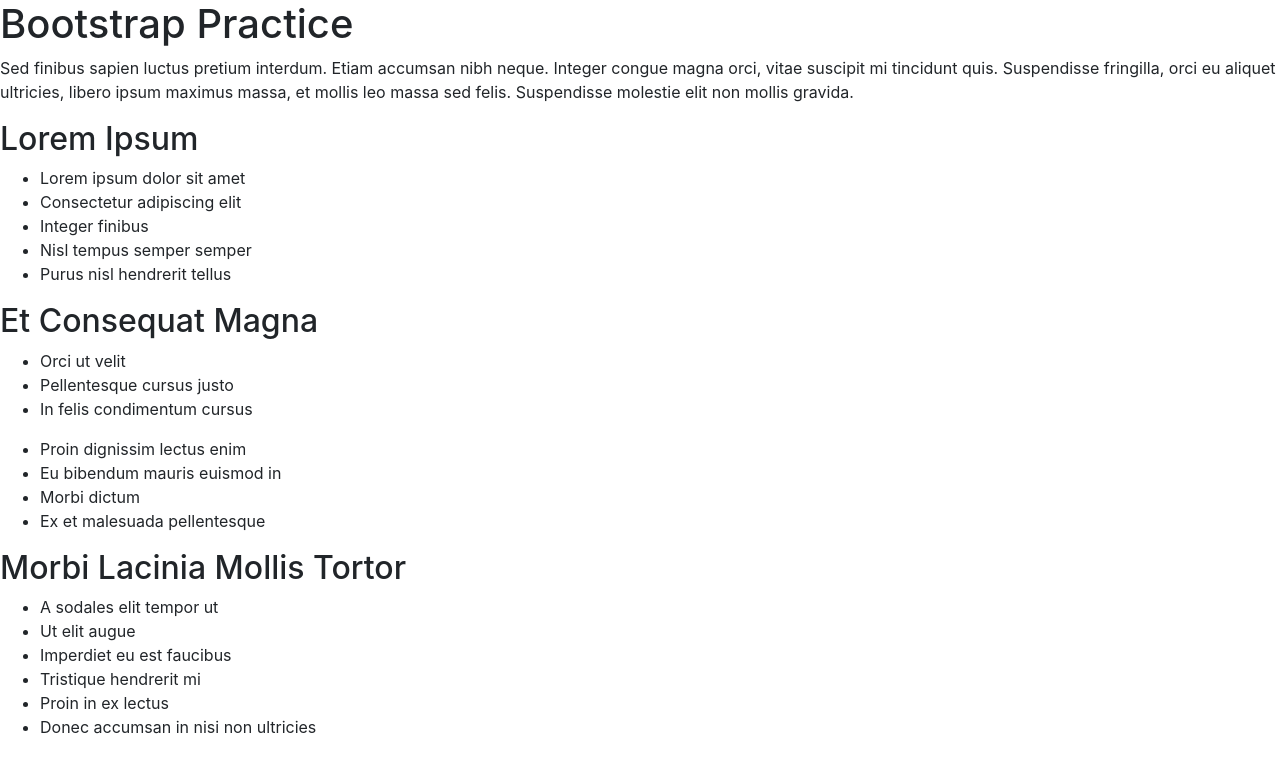
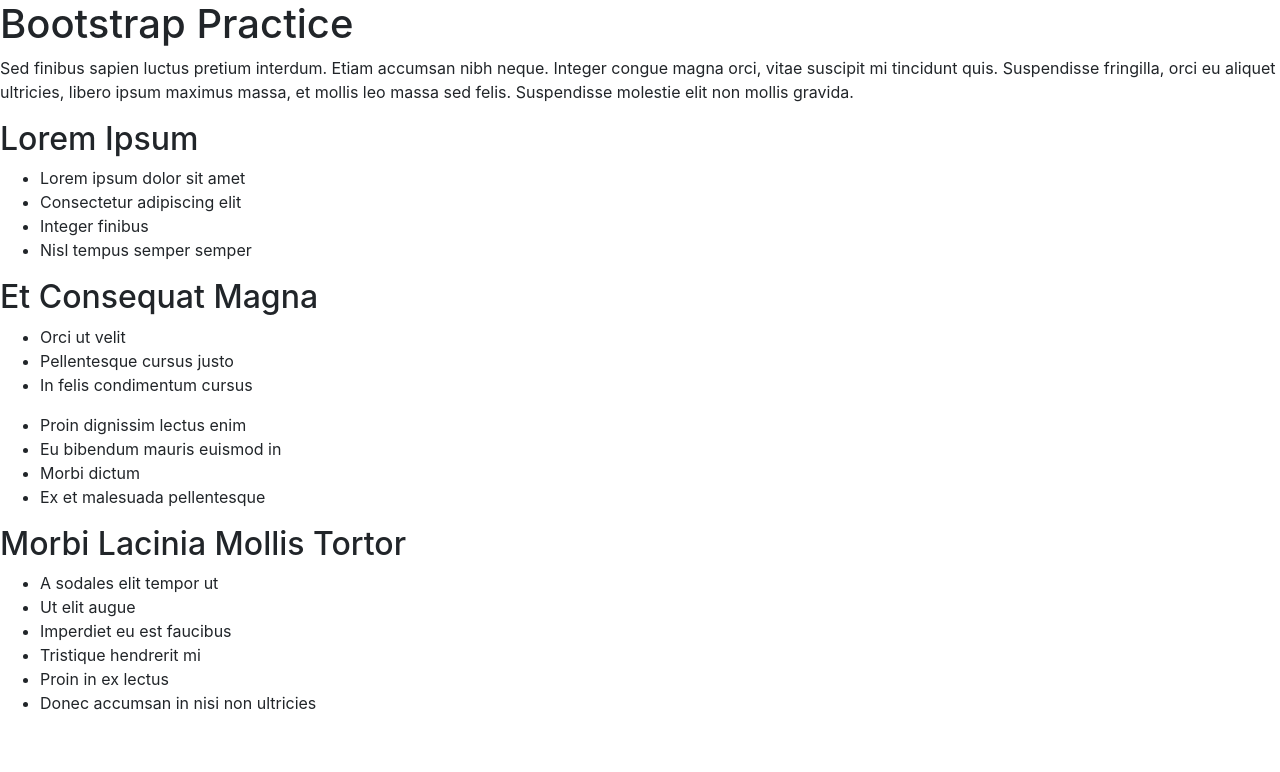
Before and after one commit to jmochache/ip.week2_moringaschool, a plain HTML site: page index2.html in a window 1280 px wide. Drawn offline with nearby package versions, Linux system fonts and the light colour scheme.

Commit message:
modify index2 file

```diff
--- a/index2.html
+++ b/index2.html
@@ -14,7 +14,6 @@
       <li>Consectetur adipiscing elit</li>
       <li>Integer finibus</li>
       <li>Nisl tempus semper semper</li>
-      <li>Purus nisl hendrerit tellus</li>
     </ul>
     <h2>Et Consequat Magna</h2>
     <ul>
```
